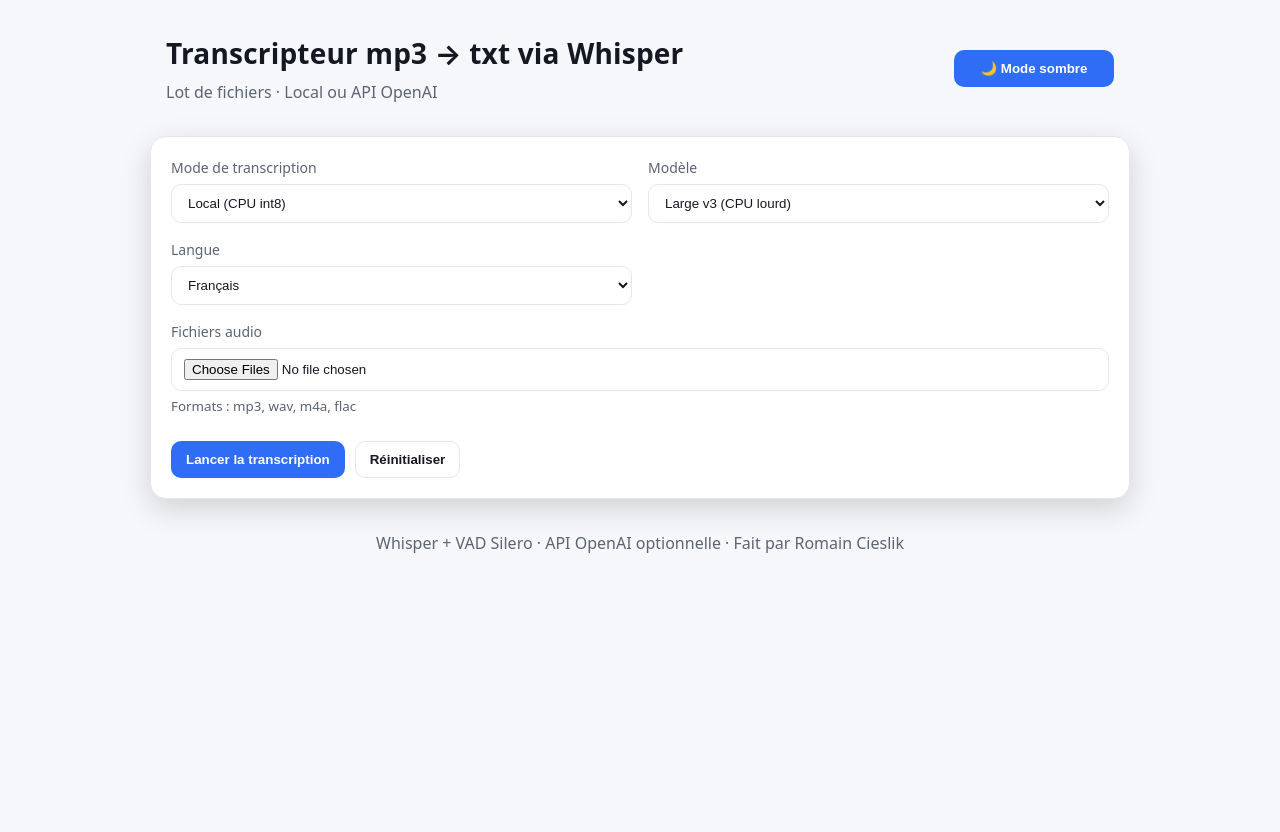
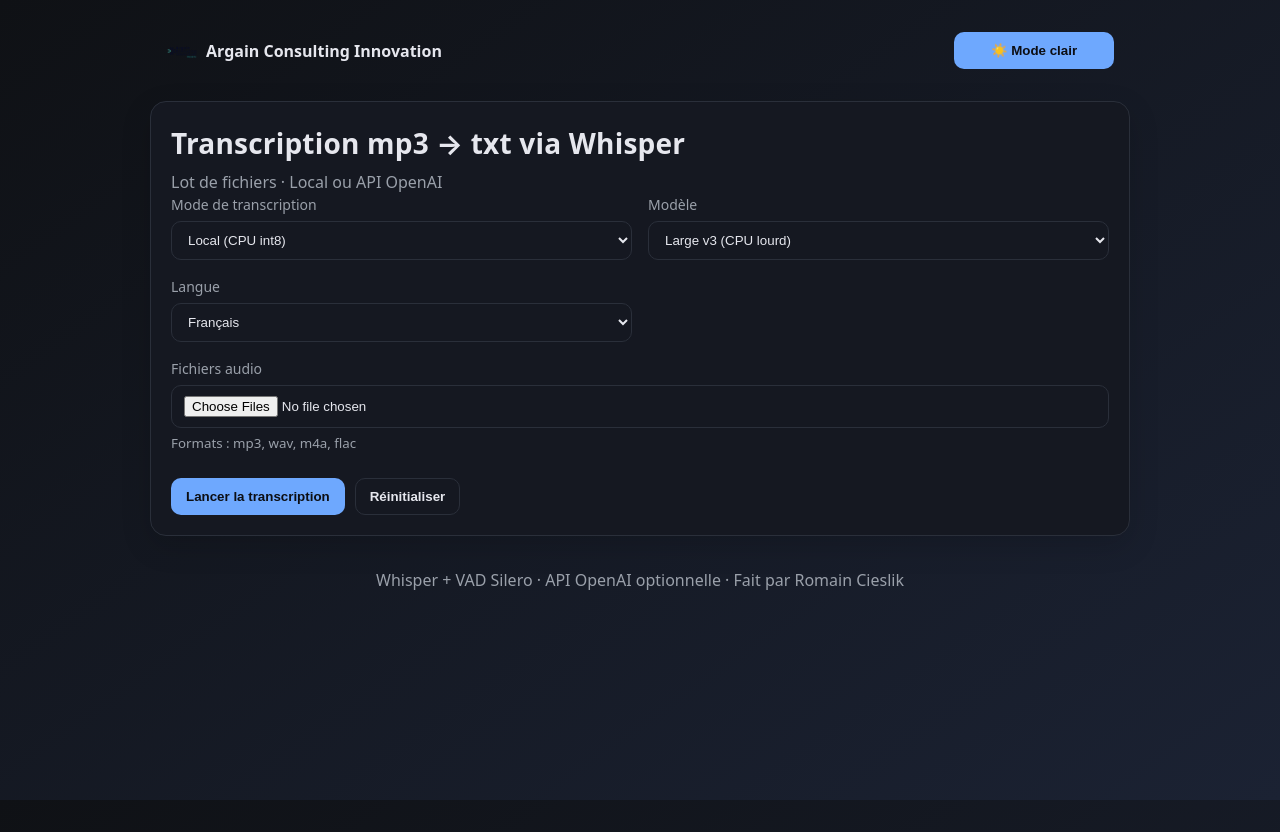
Before and after one commit to Romano-de-la-vega/app-whisper, a FastAPI app: page / in a window 1280 px wide. Run offline with FastAPI, Linux system fonts and the light colour scheme.

Commit message:
fix: improve dark gradient and restore UI

```diff
--- a/static/app.js
+++ b/static/app.js
@@ -31,6 +31,8 @@ let pollTimer = null;
 let currentJobId = null;
 let lastLogLength = 0;
 let isRunning = false;
+// Exposer l'identifiant du job pour les gestionnaires inline
+window.currentJobId = currentJobId;
 
 // ====== Config serveur ======
 (function initConfig() {
@@ -46,16 +48,18 @@ let isRunning = false;
 // ====== Thème (persistance localStorage) ======
 (function initTheme() {
   const root = document.documentElement;
-  const saved = localStorage.getItem("theme") || "light";
+  const saved = localStorage.getItem("theme") || "dark";
   root.setAttribute("data-theme", saved);
+
+  if (themeBtn) {
     themeBtn.textContent = saved === "dark" ? "☀️ Mode clair" : "🌙 Mode sombre";
-
     themeBtn.addEventListener("click", () => {
       const next = root.getAttribute("data-theme") === "dark" ? "light" : "dark";
       root.setAttribute("data-theme", next);
       localStorage.setItem("theme", next);
       themeBtn.textContent = next === "dark" ? "☀️ Mode clair" : "🌙 Mode sombre";
     });
+  }
 })();
 
 // ====== Options ======
@@ -247,6 +251,7 @@ form.addEventListener("submit", async (e) => {
     const data = await res.json();
 
     currentJobId = data.job_id;
+    window.currentJobId = currentJobId;
     jobIdSpan.textContent = `Job : ${currentJobId}`;
     jobStateSpan.textContent = "en cours";
     startBtn.disabled = false;   // on autorise l'arrêt (UI) maintenant que le job existe
@@ -266,6 +271,7 @@ resetBtn.addEventListener("click", () => {
   if (pollTimer) clearInterval(pollTimer);
   pollTimer = null;
   currentJobId = null;
+  window.currentJobId = null;
   lastLogLength = 0;
   isRunning = false;
 
--- a/static/style.css
+++ b/static/style.css
@@ -1,5 +1,6 @@
+/* Couleurs et dégradés par défaut */
 :root {
-  --bg: #0f1115;
+  --bg: linear-gradient(145deg, #0f1115 0%, #1b2233 100%);
   --card: #151821;
   --text: #e6e7ee;
   --muted: #9aa0aa;
@@ -14,7 +15,8 @@
 html, body { height: 100%; }
 body {
   margin: 0;
-  background: linear-gradient(180deg, #0f1115, #0b0d12);
+  /* Dégradé plus marqué pour le fond */
+  background: var(--bg);
   color: var(--text);
   font: 16px/1.5 system-ui, -apple-system, Segoe UI, Roboto, "Helvetica Neue", Arial, "Noto Sans", "Apple Color Emoji", "Segoe UI Emoji";
 }
--- a/templates/index.html
+++ b/templates/index.html
@@ -1,5 +1,5 @@
 <!doctype html>
-<html lang="fr" data-theme="light">
+<html lang="fr" data-theme="dark">
   <head>
     <meta charset="utf-8" />
     <meta name="viewport" content="width=device-width, initial-scale=1" />
@@ -10,7 +10,8 @@
     <style>
       /* Thèmes via variables CSS (persistées avec data-theme sur <html>) */
       :root[data-theme="dark"] {
-        --bg: #0f1115;
+        /* Dégradé plus contrasté pour la version sombre */
+        --bg: linear-gradient(145deg, #0f1115 0%, #1b2233 100%);
         --card: #151821;
         --text: #e6e7ee;
         --muted: #9aa0aa;
@@ -111,20 +112,24 @@
       /* Bouton thème header */
       .header-row { display:flex; justify-content: space-between; align-items:center; gap: 12px; }
       #toggle-theme { min-width: 160px; }
+      .brand { display:flex; align-items:center; gap:8px; font-weight:600; }
+      .brand img { height:32px; }
     </style>
   </head>
   <body>
     <header class="container">
       <div class="header-row">
-        <div>
-          <h1>Transcripteur mp3 → txt via Whisper</h1>
-          <p class="subtitle">Lot de fichiers · Local ou API OpenAI</p>
+        <div class="brand">
+          <img src="/static/logo.png" alt="Logo" />
+          <span>Argain Consulting Innovation</span>
         </div>
         <button id="toggle-theme" type="button">🌙 Mode sombre</button>
       </div>
     </header>
 
     <main class="container card">
+      <h1>Transcription mp3 → txt via Whisper</h1>
+      <p class="subtitle">Lot de fichiers · Local ou API OpenAI</p>
       <form id="form" class="grid">
         <div class="field">
           <label for="mode">Mode de transcription</label>
```
Lines whose indentation alone changed are shown as unchanged.
